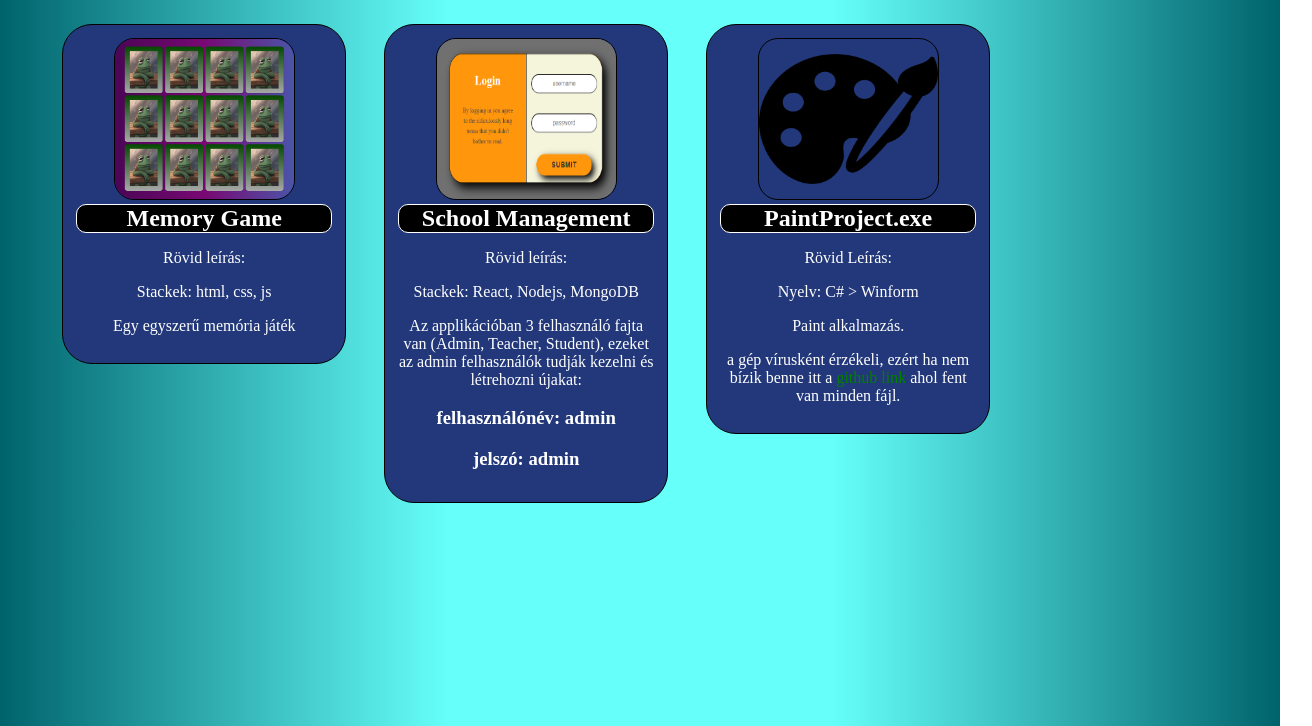
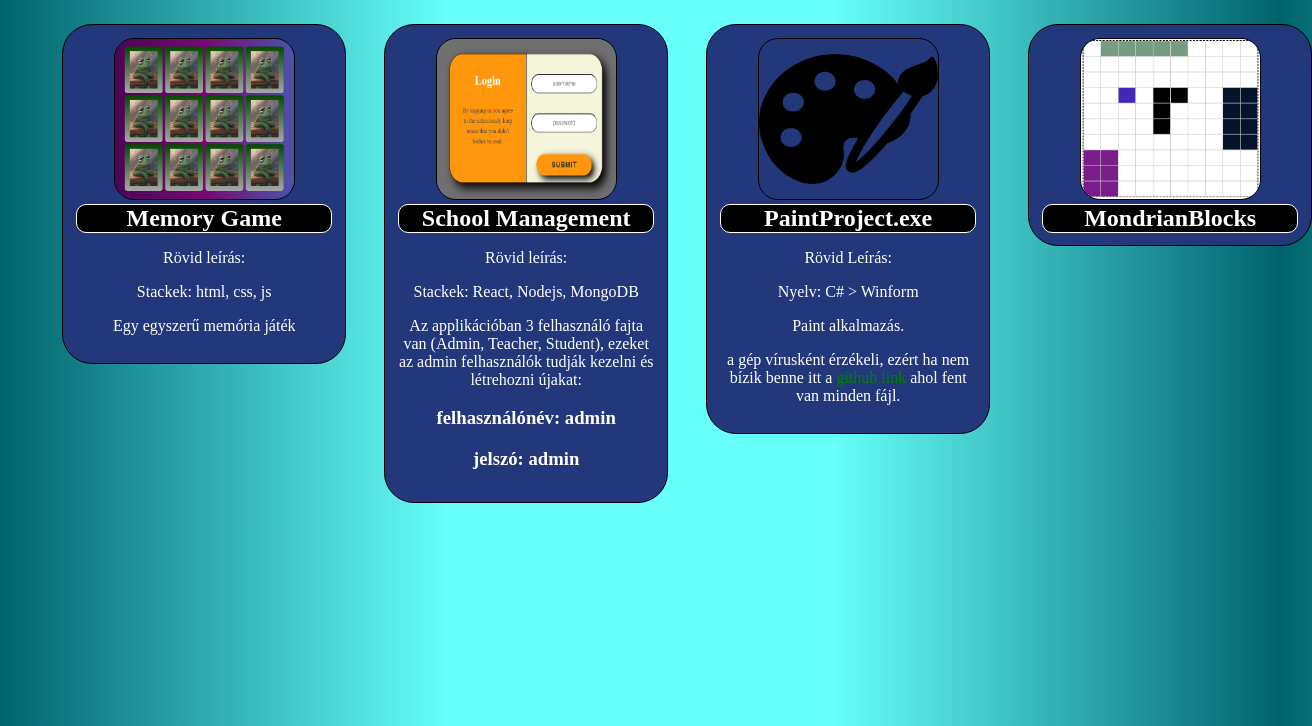
Before and after one commit to Sterbike/Hall, a plain HTML site: page index.html in a window 1280 px wide. Shown: the part 74-800 px from the top of the page, 1312 px wide, since content can reach past the window. Drawn offline with Linux system fonts and the light colour scheme.

Commit message:
Add files via upload

```diff
--- a/index.html
+++ b/index.html
@@ -40,6 +40,12 @@
             <p>Paint alkalmazás.</p>
             <p>a gép vírusként érzékeli, ezért ha nem bízik benne itt a <a id="githublink" target="_blank" href="https://github.com/Sterbike/PainProject">github link</a> ahol fent van minden fájl.</p>
         </div>
+        <div class="project">
+            <img src="./img/MondrianBlocks.PNG" alt="" >
+            <a href="https://sterbike.github.io/MondrianBlocks/">
+                <h2>MondrianBlocks</h2>
+            </a>
+        </div>
     </div>
 </body>
 </html>
--- a/style.css
+++ b/style.css
@@ -70,7 +70,7 @@ h1{
     color: green;
 }
 
-#githublink:hover{
+#download:hover{
     color: rgb(8, 181, 107);
     text-decoration: underline;
 }
```
Also changed, not shown: img/MondrianBlocks.PNG (added).
